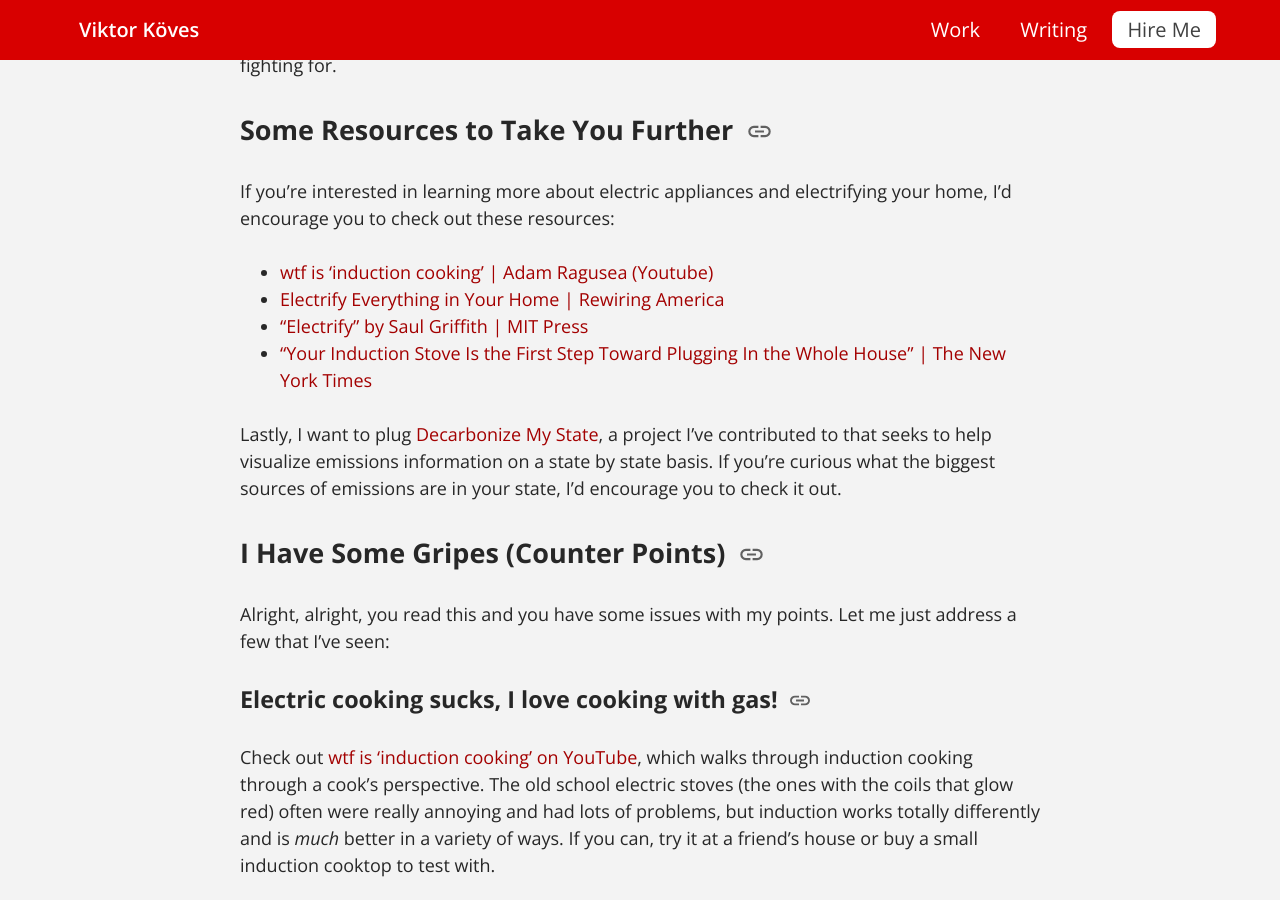
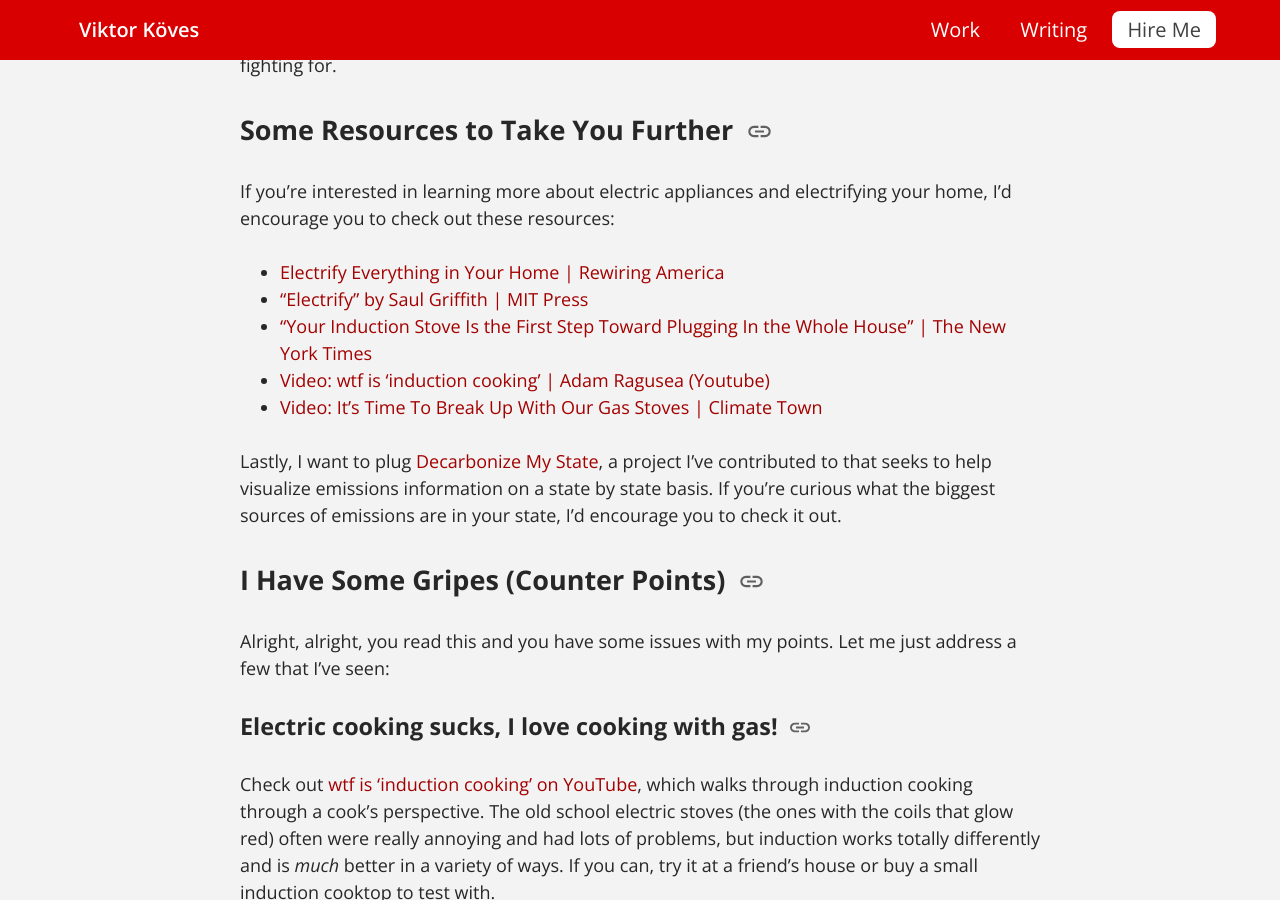
Before and after one commit to vkoves/vkoves.github.io, a Jekyll site: the page built from _posts/2022-06-04-stop-climate-change-by-ditching-natural-gas.md, in a window 1280 px wide and 900 px high, scrolled down 3401 px. Built offline with Jekyll 4.4.1, drawn with Linux system fonts in a browser that asks for light colours.

Commit message:
Add Climate Town video to resources

```diff
--- a/_posts/2022-06-04-stop-climate-change-by-ditching-natural-gas.md
+++ b/_posts/2022-06-04-stop-climate-change-by-ditching-natural-gas.md
@@ -138,10 +138,11 @@ food. That sounds like a bright future worth fighting for.
 If you're interested in learning more about electric appliances and electrifying
 your home, I'd encourage you to check out these resources:
 
-- [wtf is 'induction cooking' \| Adam Ragusea (Youtube)](https://www.youtube.com/watch?v=Xn1LUo5ra_A)
 - [Electrify Everything in Your Home \| Rewiring America](https://www.rewiringamerica.org/electrify-home-guide)
 - ["Electrify" by Saul Griffith \| MIT Press](https://mitpress.mit.edu/books/electrify)
 - ["Your Induction Stove Is the First Step Toward Plugging In the Whole House" \| The New York Times](https://www.nytimes.com/2022/03/11/realestate/induction-stoves.html)
+- [Video: wtf is 'induction cooking' \| Adam Ragusea (Youtube)](https://www.youtube.com/watch?v=Xn1LUo5ra_A)
+- [Video: It’s Time To Break Up With Our Gas Stoves \| Climate Town](https://www.youtube.com/watch?v=hX2aZUav-54)
 
 
 Lastly, I want to plug [Decarbonize My State](https://decarbonizemystate.com/),
```
